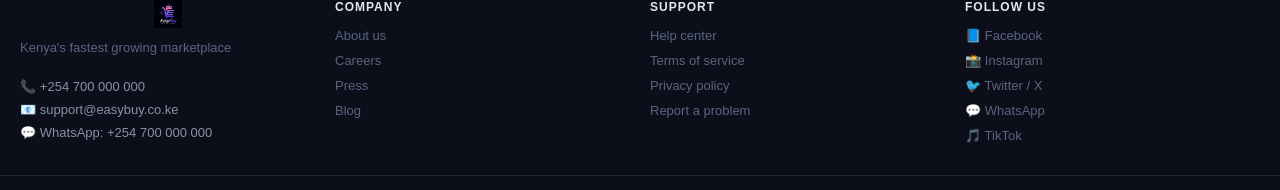
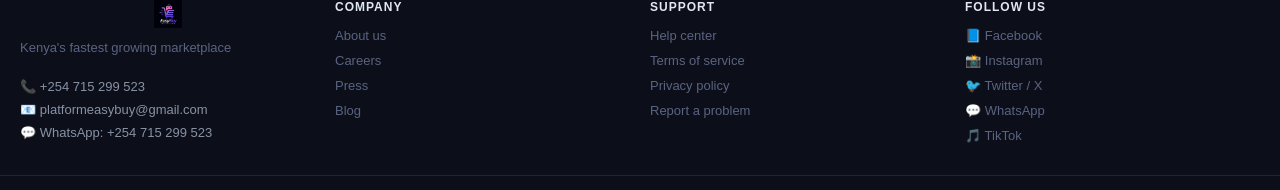
Before and after one commit to bkiprotich723-ai/easybuy-platform, a React (Create React App) app in the folder frontend/: page / in a window 1280 px wide. Shown: the part 1930-2120 px from the top of the page. Built offline with nearby package versions, Linux system fonts and the light colour scheme; no server answers.

Commit message:
update social links

```diff
--- a/frontend/src/pages/Landing.jsx
+++ b/frontend/src/pages/Landing.jsx
@@ -115,9 +115,9 @@
         <img src={logo} alt="EasyBuy" style={{height: 28, objectFit: 'contain'}} />
         <div style={s.footerTagline}>Kenya's fastest growing marketplace</div>
         <div style={s.footerContact}>
-            <div style={s.contactLine}>📞 +254 700 000 000</div>
-            <div style={s.contactLine}>📧 support@easybuy.co.ke</div>
-            <div style={s.contactLine}>💬 WhatsApp: +254 700 000 000</div>
+            <div style={s.contactLine}>📞 +254 715 299 523</div>
+            <div style={s.contactLine}>📧 platformeasybuy@gmail.com</div>
+            <div style={s.contactLine}>💬 WhatsApp: +254 715 299 523</div>
         </div>
     </div>
     <div style={s.footerCol}>
@@ -139,7 +139,7 @@
         <a href="https://facebook.com" target="_blank" rel="noreferrer" style={s.socialLink}>📘 Facebook</a>
         <a href="https://instagram.com" target="_blank" rel="noreferrer" style={s.socialLink}>📸 Instagram</a>
         <a href="https://twitter.com" target="_blank" rel="noreferrer" style={s.socialLink}>🐦 Twitter / X</a>
-        <a href="https://wa.me/254700000000" target="_blank" rel="noreferrer" style={s.socialLink}>💬 WhatsApp</a>
+        <a href="https://wa.me/254715299523" target="_blank" rel="noreferrer" style={s.socialLink}>💬 WhatsApp</a>
         <a href="https://tiktok.com" target="_blank" rel="noreferrer" style={s.socialLink}>🎵 TikTok</a>
     </div>
 </div>
```
